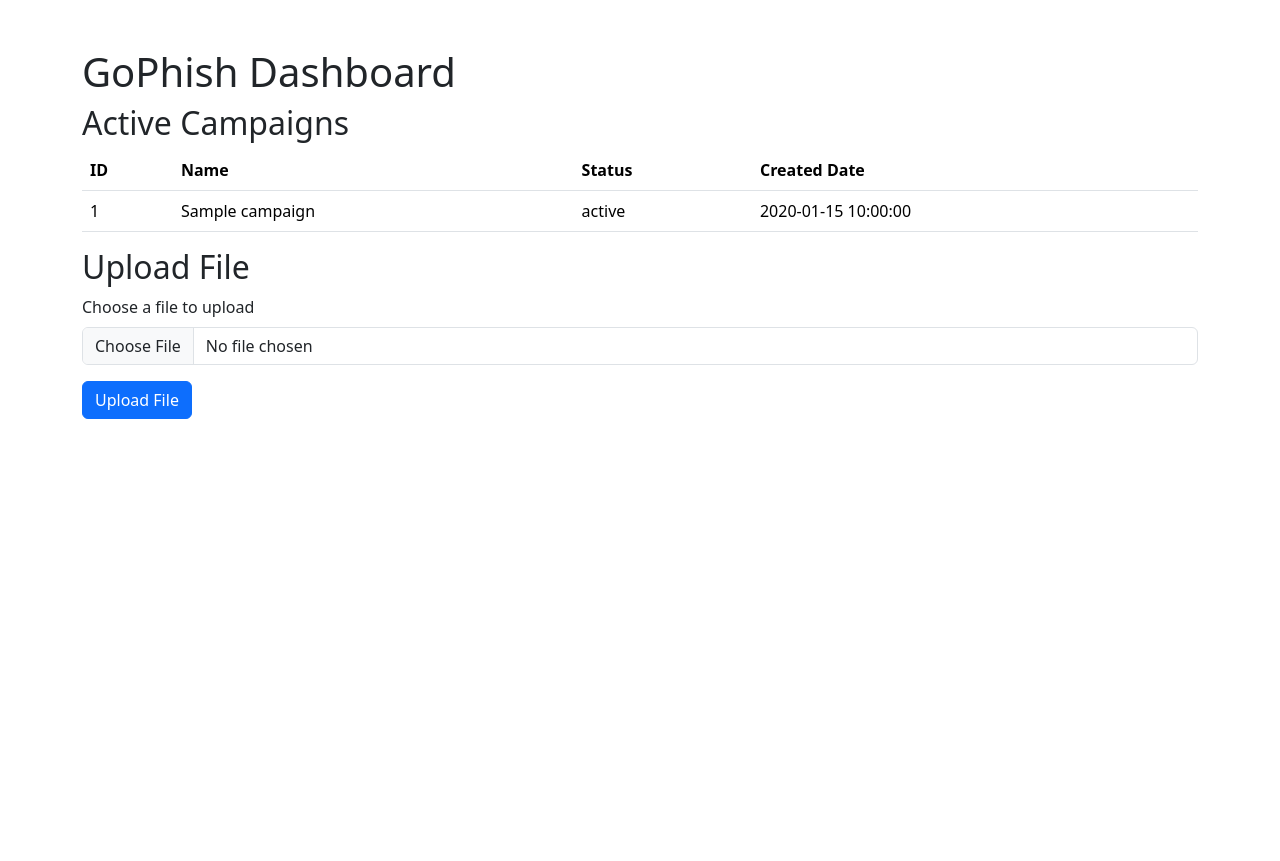
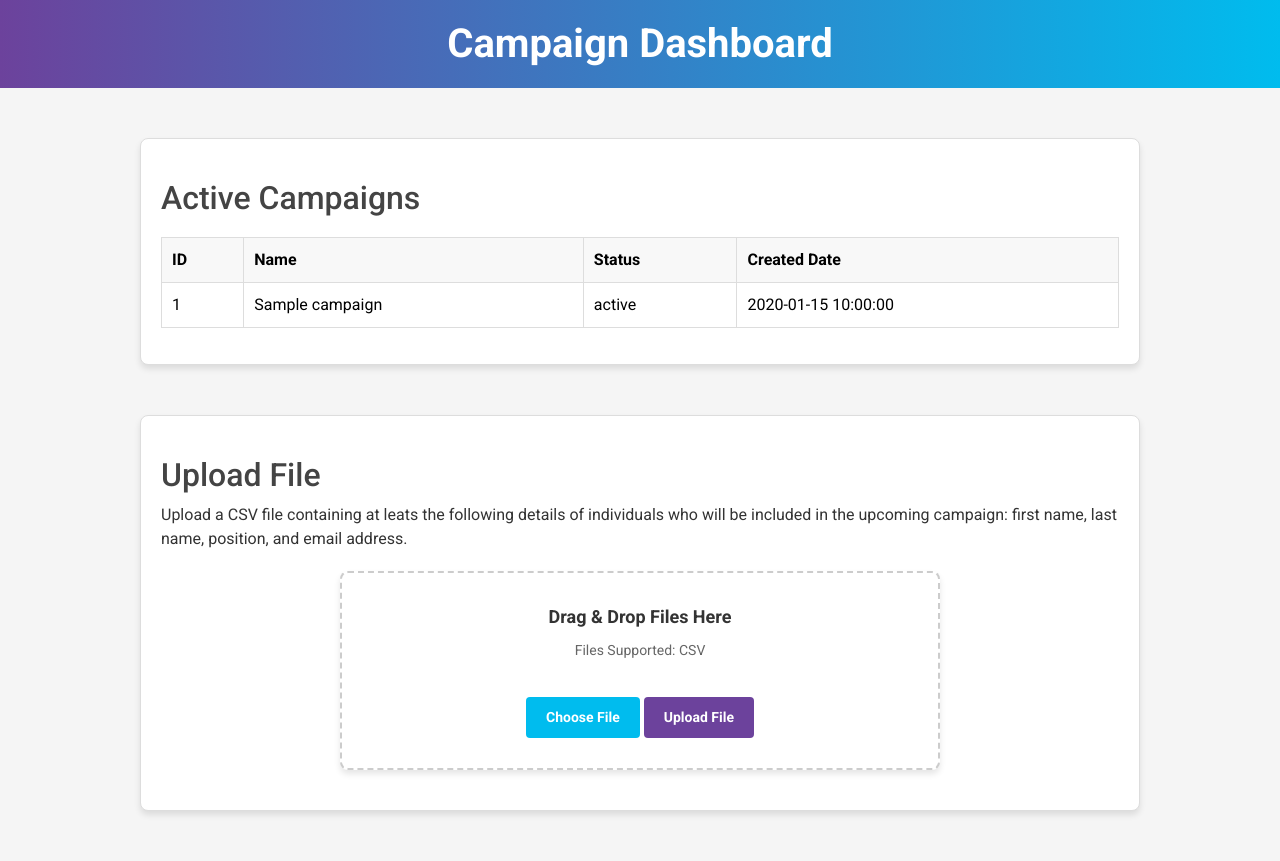
Before and after one commit to jessrojasal/ADA_proximus_use-case, a Flask app: template app/templates/dashboard.html in a window 1280 px wide. Before the commit the page ends 419 px from the top, so only its background shows below. Run offline with Flask 3, Linux system fonts and the light colour scheme; the template is opened without the code that fills it: most values are stand-ins (such as "Sample title", 1, 10 or a date in 2020); some libraries are stand-ins or nearby versions.

Commit message:
changed dashboard

```diff
--- a/app/templates/dashboard.html
+++ b/app/templates/dashboard.html
@@ -1,16 +1,158 @@
 <!DOCTYPE html>
 <html lang="en">
+
 <head>
     <meta charset="UTF-8">
-  <meta name="viewport" content="width=device-width, initial-scale=1.0">
-  <title>GoPhish Dashboard</title>
-  <link href="https://cdn.jsdelivr.net/npm/bootstrap@5.3.0-alpha3/dist/css/bootstrap.min.css" rel="stylesheet">
+    <meta content="width=device-width, initial-scale=1, maximum-scale=1, user-scalable=no" name="viewport" />
+    <title>Campaign Dashboard</title>
+    <link rel="stylesheet" href="https://cdn.ringring.be/public/public/GenericContent/css/bootstrap/bootstrap.min.css">
+    <link href="https://fonts.googleapis.com/css2?family=Roboto:wght@400;500;700&display=swap" rel="stylesheet">
+
+    <style>
+        body {
+            font-family: 'Roboto', sans-serif;
+            margin: 0;
+            padding: 0;
+            background-color: #f5f5f5;
+            color: #333;
+        }
+
+        .container {
+            max-width: 1000px;
+            margin: 50px auto;
+            background-color: #ffffff;
+            border: 1px solid #ddd;
+            border-radius: 8px;
+            box-shadow: 0 4px 6px rgba(0, 0, 0, 0.1);
+            padding: 20px;
+        }
+
+        .header {
+            background: linear-gradient(to right, #6C429C, #00BCEE);
+            color: white;
+            text-align: center;
+            padding: 20px 0;
+            margin-bottom: 30px;
+        }
+
+        .header h1 {
+            margin: 0;
+            font-size: 2.5em;
+            font-weight: 700;
+        }
+
+        h2 {
+            font-weight: 500;
+            margin-top: 20px;
+            color: #444;
+        }
+
+        .table {
+            width: 100%;
+            border-collapse: collapse;
+            margin-top: 20px;
+        }
+
+        .table th,
+        .table td {
+            padding: 10px;
+            border: 1px solid #ddd;
+            text-align: left;
+        }
+
+        .table th {
+            background-color: #f8f8f8;
+            font-weight: 600;
+        }
+
+        .table tbody tr:nth-child(even) {
+            background-color: #f9f9f9;
+        }
+
+        .form-label {
+            font-weight: 500;
+        }
+
+        .btn-common {
+            display: inline-block;
+            padding: 10px 20px;
+            font-size: 14px;
+            font-weight: bold;
+            color: #ffffff;
+            border: none;
+            border-radius: 4px;
+            text-align: center;
+            cursor: pointer;
+        }
+
+        .btn-common:hover {
+            transform: scale(1.05);
+        }
+
+        .btn-choose {
+            background-color: #00BCEE;
+        }
+
+        .btn-choose:hover {
+            background-color: #F39200;
+        }
+
+        .btn-upload {
+            background-color: #6C429C;
+        }
+
+        .btn-upload:hover {
+            background-color: #F39200;
+        }
+
+        .upload-box {
+            display: flex;
+            flex-direction: column;
+            align-items: center;
+            justify-content: center;
+            width: 100%;
+            max-width: 600px;
+            margin: 20px auto;
+            padding: 30px;
+            border: 2px dashed #ccc;
+            border-radius: 8px;
+            background-color: #ffffff;
+            box-shadow: 0 4px 6px rgba(0, 0, 0, 0.1);
+        }
+
+        .upload-box.dragover {
+            border-color: #00BCEE;
+            background-color: #f0f8ff;
+        }
+
+        .upload-instructions {
+            font-size: 18px;
+            font-weight: bold;
+            color: #333;
+            margin-bottom: 10px;
+        }
+
+        .file-types {
+            font-size: 14px;
+            color: #666;
+            margin-bottom: 20px;
+        }
+
+        #fileUpload {
+            display: none; /* Hide the default file input */
+        }
+    </style>
 </head>
+
 <body>
-    <div class="container mt-5">
-        <h1>GoPhish Dashboard</h1>
+    <div>
+        <!-- Header Section -->
+        <div class="header">
+            <h1>Campaign Dashboard</h1>
+        </div>
 
         <!-- Active Campaigns Table -->
+        <div class="container">
             <h2>Active Campaigns</h2>
             <table class="table">
                 <thead>
@@ -33,19 +175,46 @@
                     {% endfor %}
                 </tbody>
             </table>
+        </div>
 
-        <!-- File Upload Form -->
+        <!-- File Upload Section -->
+        <div class="container mt-4">
             <h2>Upload File</h2>
+            <body>
+                Upload a CSV file containing at leats the following details of individuals who will be included in the upcoming campaign: first name, last name, position, and email address.
+            </body>
+                <div class="upload-box" id="uploadBox">
+                    <p class="upload-instructions">Drag & Drop Files Here</p>
+                    <p class="file-types">Files Supported: CSV</p>
                     <form method="POST" action="/upload" enctype="multipart/form-data">
-            <div class="mb-3">
-                <label for="fileUpload" class="form-label">Choose a file to upload</label>
-                <input class="form-control" type="file" id="fileUpload" name="file" required>
-            </div>
-            <button type="submit" class="btn btn-primary">Upload File</button>
+                        <input type="file" id="fileUpload" name="file" required multiple>
+                        <label for="fileUpload" class="btn-common btn-choose">Choose File</label>
+                        <button type="submit" class="btn-common btn-upload mt-3">Upload File</button>
                     </form>
                 </div>
+        </div>
+    </div>
 
-    <!-- Bootstrap JS (Optional, if you need it for components like modal, dropdown, etc.) -->
-    <script src="https://cdn.jsdelivr.net/npm/bootstrap@5.3.0-alpha3/dist/js/bootstrap.bundle.min.js"></script>
+    <script>
+        const uploadBox = document.getElementById('uploadBox');
+        const fileInput = document.getElementById('fileUpload');
+
+        uploadBox.addEventListener('dragover', (e) => {
+            e.preventDefault();
+            uploadBox.classList.add('dragover');
+        });
+
+        uploadBox.addEventListener('dragleave', () => {
+            uploadBox.classList.remove('dragover');
+        });
+
+        uploadBox.addEventListener('drop', (e) => {
+            e.preventDefault();
+            uploadBox.classList.remove('dragover');
+            fileInput.files = e.dataTransfer.files;
+            alert(`You dropped ${fileInput.files.length} file(s).`);
+        });
+    </script>
 </body>
+
 </html>
```
Also changed, not shown: scraper/login.py (+4 -4 lines). Lines whose indentation alone changed are shown as unchanged.
